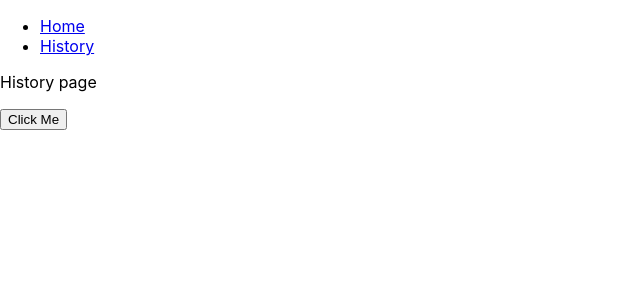
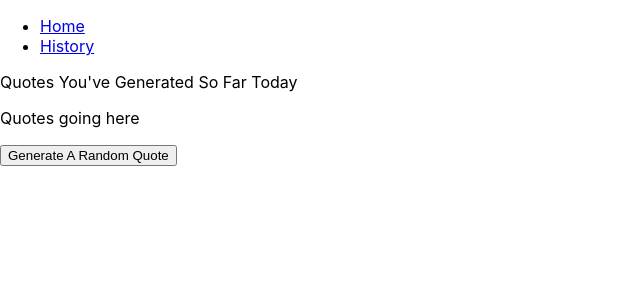
Before and after one commit to remily23/stranger_things_api, a React (Create React App) app: page /history in a window 1280 px wide. Shown: the top 300 px of the page, without its empty margins (0-640 px from the left). Built offline with nearby package versions, Linux system fonts and the light colour scheme.

Commit message:
added initial section for History page

```diff
--- a/src/components/History.js
+++ b/src/components/History.js
@@ -1,9 +1,16 @@
-const History = () => {
+const History = ({ listOfQuotes }) => {
+
     return (
-        <>
-            <p>History page</p>
-        </>
-     );
+        <section>
+            <div>
+                <p>Quotes You've Generated So Far Today</p>
+            </div>
+            <div>
+                <p>Quotes going here</p>
+            </div>
+
+        </section>
+    );
 }
 
 export default History;
--- a/src/components/Home.js
+++ b/src/components/Home.js
@@ -19,7 +19,7 @@ const Home = ({fetchQuotes}) => {
                 </ul>
             </nav>
             <Outlet />
-            <button onClick={handleFetchButton}>Click Me</button>
+            <button onClick={handleFetchButton}>Generate A Random Quote</button>
         </>
      );
 }
--- a/src/components/RandomQuote.js
+++ b/src/components/RandomQuote.js
@@ -1,5 +1,6 @@
-const RandomQuote = ({randomQuote}) => {
+const RandomQuote = ({ randomQuote }) => {
 
+    const generateRandomQuote = () => {
         return (
             <section>
                 <div>
@@ -11,7 +12,11 @@ const RandomQuote = ({randomQuote}) => {
                 <div>
                     <p>{randomQuote.quote}</p>
                 </div>
-        </section>
+            </section>)
+    }
+
+    return (
+        randomQuote ? generateRandomQuote() : <p>Loading quotes</p>
 
     );
 }
--- a/src/containers/StrangerThingsContainer.js
+++ b/src/containers/StrangerThingsContainer.js
@@ -14,6 +14,7 @@ const StrangerThingsContainer = () => {
         const response = await fetch("https://strangerthings-quotes.vercel.app/api/quotes");
         const data = await response.json();
         setRandomQuote(data[0]);
+        setListOfQuotes([...listOfQuotes, randomQuote]);
     };
 
     const strangerThingsRoutes = createBrowserRouter([
@@ -26,7 +27,7 @@ const StrangerThingsContainer = () => {
             },
             {
                 path: "/history",
-                element: <History/>
+                element: <History listOfQuotes={listOfQuotes}/>
             }]
         }
     ]);
```
Lines whose indentation alone changed are shown as unchanged.
